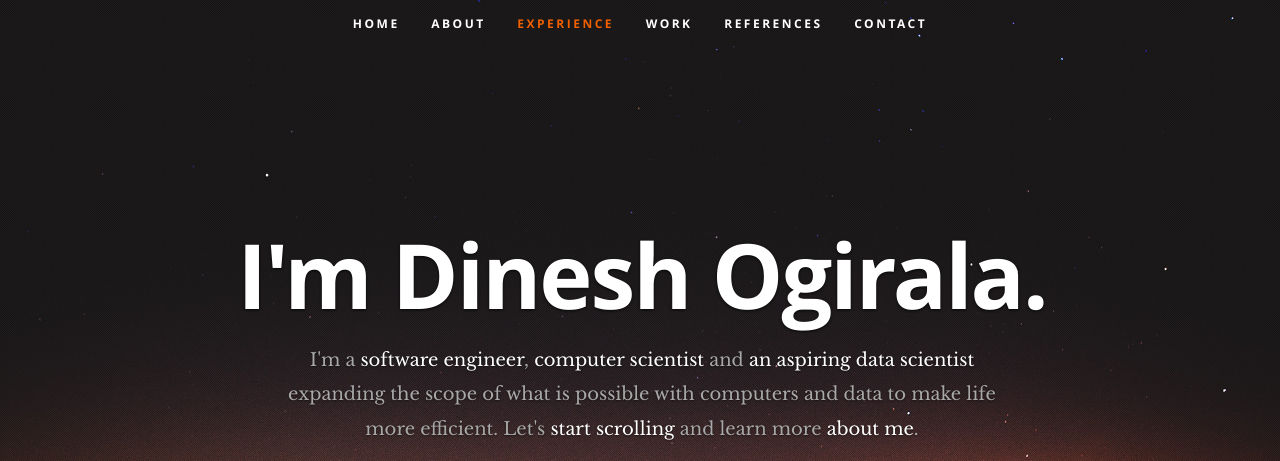
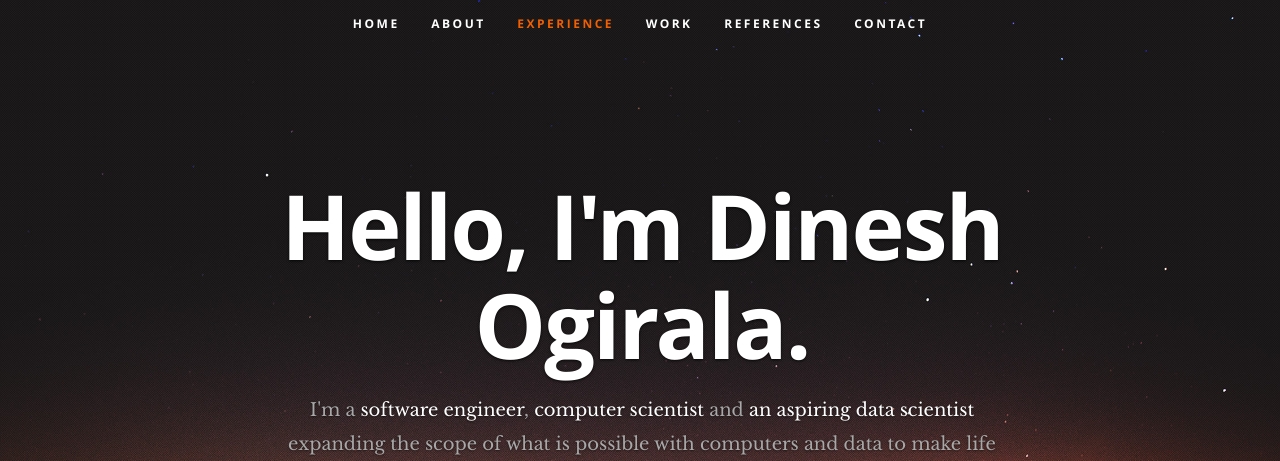
Before and after one commit to dinesh-madhav/dinesh-madhav.github.io, a plain HTML site: page index.html in a window 1280 px wide. Shown: the top 461 px of the page. Drawn offline with nearby package versions, Linux system fonts and the light colour scheme.

Commit message:
Update index.html
Updated heading

```diff
--- a/index.html
+++ b/index.html
@@ -56,7 +56,7 @@
 
       <div class="row banner">
          <div class="banner-text">
-            <h1 class="responsive-headline">I'm Dinesh Ogirala.</h1>
+            <h1 class="responsive-headline">Hello, I'm Dinesh Ogirala.</h1>
             <h3>I'm a <span>software engineer</span>, <span>computer scientist</span> and <span>an aspiring data scientist</span> expanding the scope of what is possible with computers and data to make life more efficient. Let's <a class="smoothscroll" href="#about">start scrolling</a>
             and learn more <a class="smoothscroll" href="#about">about me</a>.</h3>
             <hr />
```
